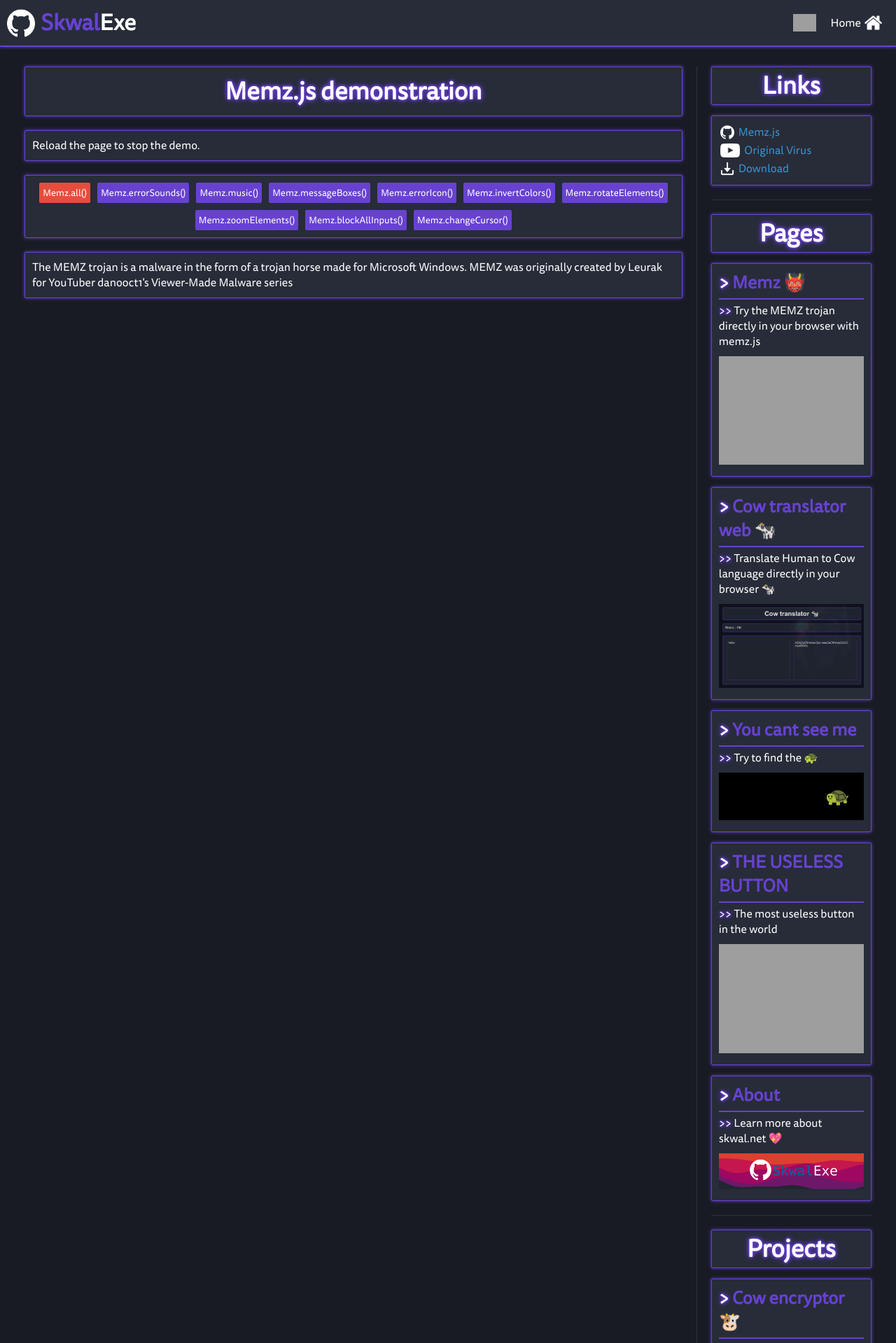
After one commit to SkwalExe/skwal-net-v1, a PHP site: page /memz in a window 1280 px wide. The commit adds this page. Shown: the top 1919 px of the page at 70% size. Run offline with PHP 8.4, Linux system fonts and the light colour scheme; some libraries are stand-ins or nearby versions; grey boxes are pictures that could not be loaded.

Commit message:
add Memz page (#44)

```diff
--- a/src/cowTranslator/index.php
+++ b/src/cowTranslator/index.php
@@ -60,7 +60,9 @@
                     Links
                 </h1>
                 <div class="links box glowing">
-                    <a href="https://github.com/SkwalExe/cowTranslator.js"><img src="/assets/github.png" alt="">Github repo</a>
+                    <a href="https://github.com/SkwalExe/cowTranslator.js"><img src="/assets/github.png" alt="">cowTranslator.js</a>
+                    <a href="https://github.com/SkwalExe/cow-translator"><img src="/assets/github.png" alt="">cowTranslator CLI</a>
+                    <a href="https://github.com/SkwalExe/cow-encryptor"><img src="/assets/github.png" alt="">cowEncryptor</a>
                 </div>
 
                 <hr>
--- a/src/css/global.css
+++ b/src/css/global.css
@@ -133,3 +133,10 @@
     background-color: rgba(0, 0, 0, 0.22);
     color: tomato;
 }
+
+.flexwrap {
+    display: flex;
+    flex-wrap: wrap;
+    max-width: 100%;
+    gap: 10px;
+}
--- a/src/css/layout.css
+++ b/src/css/layout.css
@@ -57,8 +57,8 @@
 }
 
 .links img {
-    height: 22px;
-    margin-right: 5px;
+    height: 20px;
+    margin-right: 6px;
 }
 
 .titleBox {
--- a/src/css/markup.css
+++ b/src/css/markup.css
@@ -47,7 +47,7 @@
     display: flex;
     flex-wrap: wrap;
     max-width: 100%;
-    justify-content: space-between
+    justify-content: space-between !important;
 }
 
 .markup ul {
--- a/src/css/tiles.css
+++ b/src/css/tiles.css
@@ -8,7 +8,7 @@
 }
 
 .tile:hover {
-    box-shadow: 0px 0px 10px rgba(0, 0, 0, 0.5);
+    box-shadow: 0 0 10px rgba(0, 0, 0, 0.5);
 }
 
 .tile .head {
--- a/src/index.php
+++ b/src/index.php
@@ -23,8 +23,6 @@
     <?php
 
     navbarStart();
-    navbarButton("Cow Translator 🐄", "/cowTranslator");
-    navbarButton("About", "/about");
     navbarButton("Github", "https://github.com/SkwalExe/", "github.png");
     navbarEnd();
 
@@ -75,7 +73,6 @@
         </div>
     </div>
 
-
     <?php
 
     footer();
--- /dev/null
+++ b/src/memz/index.php
@@ -0,0 +1,113 @@
+<?php
+include("{$_SERVER['DOCUMENT_ROOT']}/php/global.php");
+
+?>
+
+<!DOCTYPE html>
+<html lang="en">
+
+<head>
+
+
+    <?php
+    defaultHeaders();
+    css("colors",  "global", "footer", "layout", "loadingScreen", "form");
+    ?>
+
+</head>
+
+<body>
+
+    <?php
+    navbarStart();
+
+    navbarButton("Home", "/", "home.png");
+
+    navbarEnd();
+    ?>
+    <div class="mainContainer">
+
+        <div class="main">
+            <div class="content">
+
+
+
+                <div class="box glowing">
+                    <h1 class="section">
+                        Memz.js demonstration
+                    </h1>
+                </div>
+                <div class="box glowing">
+                    <p>
+                        Reload the page to stop the demo.
+                    </p>
+                </div>
+                <div class="box glowing">
+                    <div class="flexwrap" style="justify-content: center;">
+                        <button class="red" onclick="Memz.all()">Memz.all()</button>
+                        <button onclick="Memz.errorSounds()">Memz.errorSounds()</button>
+                        <button onclick="Memz.music()">Memz.music()</button>
+                        <button onclick="Memz.messageBoxes()">Memz.messageBoxes()</button>
+                        <button onclick="Memz.errorIcon()">Memz.errorIcon()</button>
+                        <button onclick="Memz.invertColors()">Memz.invertColors()</button>
+                        <button onclick="Memz.rotateElements()">Memz.rotateElements()</button>
+                        <button onclick="Memz.zoomElements()">Memz.zoomElements()</button>
+                        <button onclick="Memz.blockAllInputs()">Memz.blockAllInputs()</button>
+                        <button onclick="Memz.changeCursor()">Memz.changeCursor()</button>
+                    </div>
+                </div>
+                <div class="box glowing">
+                    <p>The MEMZ trojan is a malware in the form of a trojan horse made for Microsoft Windows. MEMZ was originally created by Leurak for YouTuber danooct1's Viewer-Made Malware series</p>
+                </div>
+            </div>
+            <hr class="onlyShowWhenMobileWidth">
+            <div class="sidebar">
+                <h1 class="sideBarTitle">
+                    Links
+                </h1>
+                <div class="links box glowing">
+                    <a _href="https://github.com/SkwalExe/memz.js"><img src="/assets/github.png" />Memz.js</a>
+                    <a _href="https://www.youtube.com/watch?v=f8LNz6gE_20"><img src="/assets/youtube.jpg" />Original Virus</a>
+                    <a _href="https://github.com/SkwalExe/Malwares/tree/main/Trojans/MEMZ"><img src="/assets/download.png" />Download</a>
+                </div>
+
+                <hr>
+
+
+                <div class="oneColumnTiles">
+                    <h1 class="sideBarTitle">
+                        Pages
+                    </h1>
+                    <?php
+                    pages();
+                    ?>
+                </div>
+
+                <hr>
+
+                <div class="oneColumnTiles">
+                    <h1 class="sideBarTitle">
+                        Projects
+                    </h1>
+                    <?php
+                    projects();
+                    ?>
+                </div>
+            </div>
+        </div>
+    </div>
+
+
+    <?php
+    loadingScreen();
+    footer();
+
+    js("functions", "global", "navbar", "links", "tiles", "loadingScreen");
+    ?>
+
+    <script src="https://cdn.jsdelivr.net/gh/SkwalExe/memz.js@main/src/memz.min.js"></script>
+
+
+</body>
+
+</html>
--- a/src/scripts/pages.php
+++ b/src/scripts/pages.php
@@ -1,3 +1,16 @@
+<div class="tile" href="/memz">
+    <div class="head">
+        <span class="title">
+            Memz 👹
+        </span>
+    </div>
+    <div class="body">
+        <p class="text">
+            Try the MEMZ trojan directly in your browser with memz.js
+        </p>
+        <img src="https://github.com/SkwalExe/memz.js/raw/main/images/banner.png" alt="" class="banner">
+    </div>
+</div>
 <div class="tile" href="/cowTranslator">
     <div class="head">
         <span class="title">
```
Also changed, not shown: src/css/windowsMessageBox.css (+35 -35 lines), CHANGELOG.md, src/assets/download.png (added), src/assets/youtube.jpg (added).
